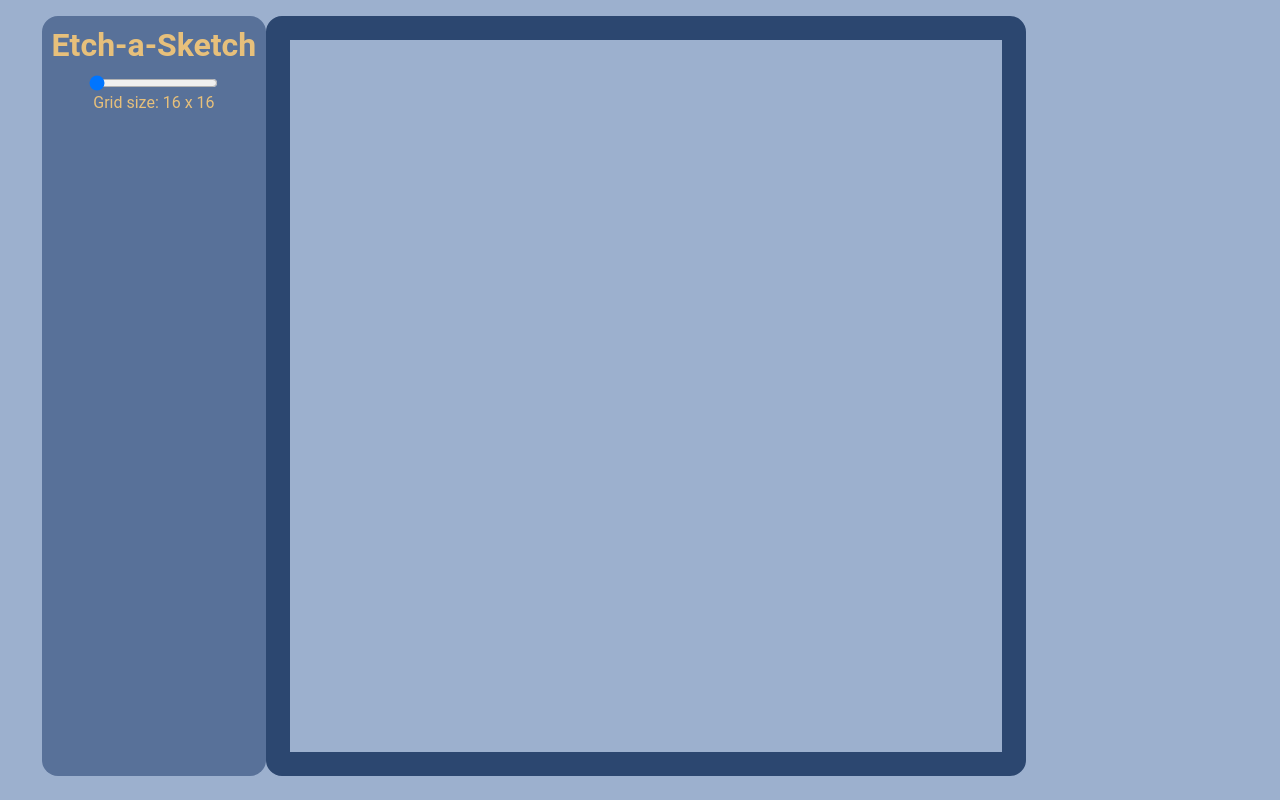
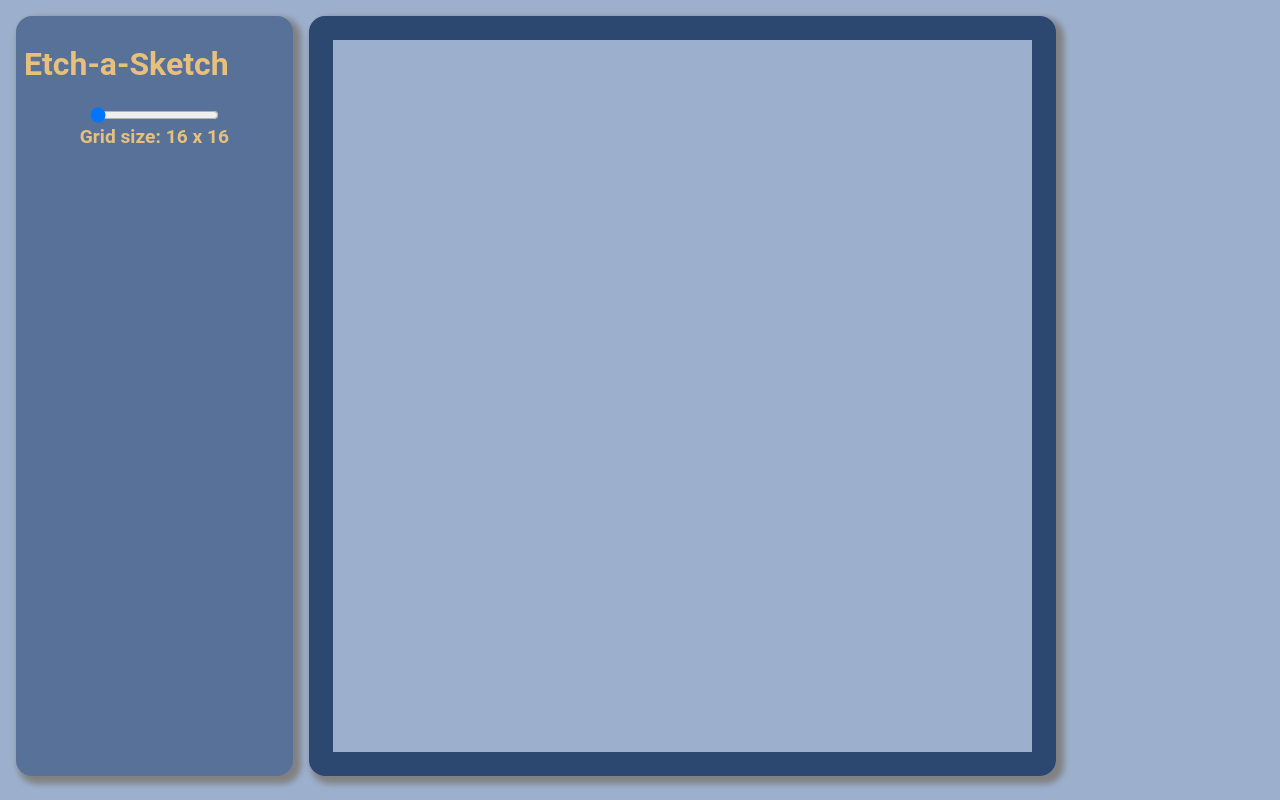
Before and after one commit to Pete-Fowler/etch-a-sketch, a plain HTML site: page index.html in a window 1280 px wide. Drawn offline with Linux system fonts and the light colour scheme.

Commit message:
Add box shadows

```diff
--- a/index.html
+++ b/index.html
@@ -11,7 +11,6 @@
 
 <body>
     <div class = 'header'>
-        <div class = 'col'>
         <h1>Etch-a-Sketch</h1>
         <div class = 'slider-box'>
             <input type="range" min="16" max="100" value="16" class="slider" id="range">
@@ -23,7 +22,6 @@
             </h6>
         </div>
     </div>
-    </div>
     <div class = 'invis-box'></div>
 </body>
 </html>
--- a/style.css
+++ b/style.css
@@ -8,20 +8,21 @@ body {
 }
 
 .header {
-    margin-bottom: -.7em;
-    width: 17%px;
+    box-sizing: border-box;
+    width: 22vw;
     height: 95vh;
-    border-radius: 1em;
+    padding: .5rem;
+    margin-right: 1rem;
+    border-radius: 1rem;
     background-color: #587199;
-}
-
-h1 {
-    margin: .3em;
+    box-shadow: .3rem .3rem .4rem .2rem grey;
 }
 
 .slider-box, .slider-text-box {
     display: flex;
     justify-content: center;
+    font-size: 1.2rem;
+    font-weight: 700;
 }
 
 .slider {
@@ -29,12 +30,13 @@ h1 {
 }
 
 .container {
-    border: 1.5em solid#2C4770;
+    border: 1.5rem solid#2C4770;
     display: grid;
     width: 95vh;
     height: 95vh;
     border-radius: 1em;
     box-sizing: border-box;
+    box-shadow: .3rem .3rem .4rem .2rem grey;
 }
 .grid-div {
     width: 100%;
```
Lines whose indentation alone changed are shown as unchanged.
